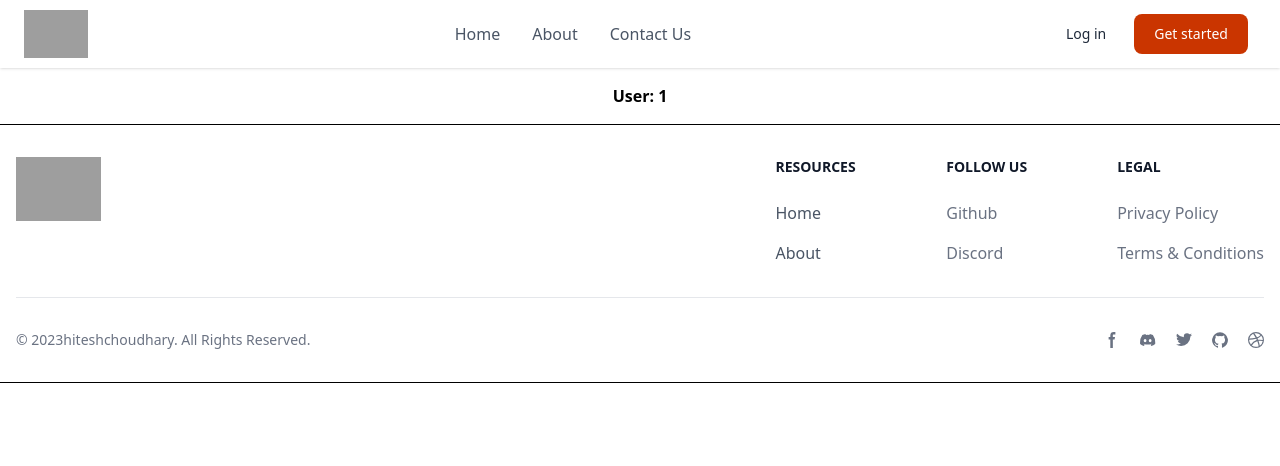
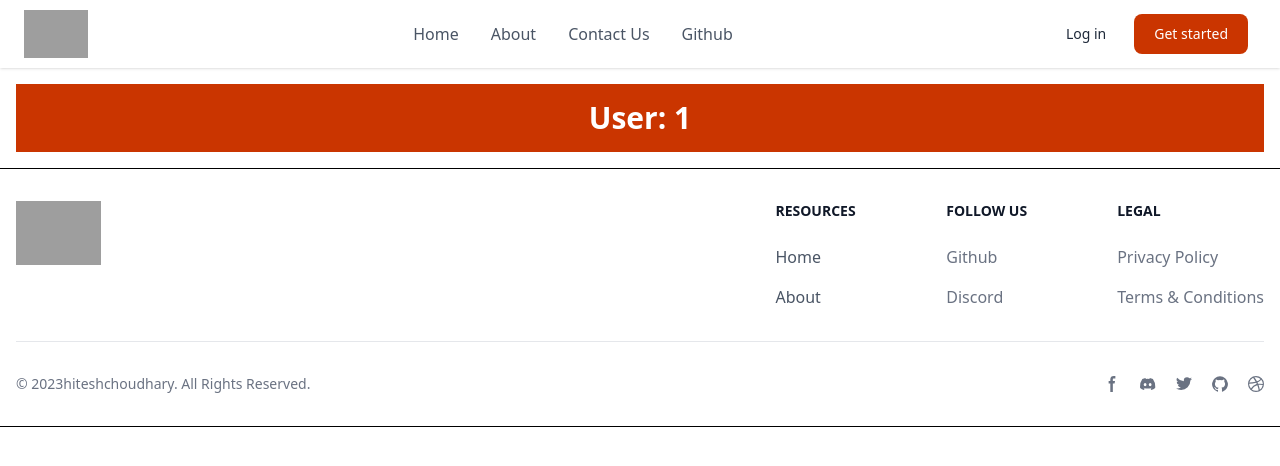
Before and after one commit to anshika-gupta21/React-LandingPage, a React (Vite) app: page /user/1 in a window 1280 px wide. Shown: the top 466 px of the page. Built offline with nearby package versions, Linux system fonts and the light colour scheme; grey boxes are pictures that could not be loaded.

Commit message:
Add Github component and routing to main.jsx; enhance User component styling

```diff
--- /dev/null
+++ b/src/components/Github/Github.jsx
@@ -0,0 +1,32 @@
+import React from "react";
+import { useState } from "react";
+import { useEffect } from "react";
+import { useLoaderData } from "react-router-dom";
+
+function Github() {
+    const data = useLoaderData();
+//   const [data, setData] = useState([]);
+//   useEffect(() => {
+//     fetch("https://api.github.com/users/anshika-gupta21")
+//       .then((res) => res.json())
+//       .then((data) => setData(data));
+//   });
+return (
+    <div className="text-center text-3xl text-white m-4 p-4 bg-gray-600">
+        <h5>Name: {data.name}</h5>
+        <h5>Github Repositories: {data.public_repos}</h5>
+        <div className="flex justify-center items-center m-4">
+            <img src={data.avatar_url} className="h-50 rounded-[50%]" alt="" />
+        </div>
+    </div>
+);
+}
+
+export default Github;
+
+export const githubInfoLoader = async () => {
+    const response = await fetch(
+      "https://api.github.com/users/anshika-gupta21"
+    );
+    return response.json();
+}
--- a/src/components/Header/Header.jsx
+++ b/src/components/Header/Header.jsx
@@ -68,6 +68,18 @@ function Header() {
                   Contact Us
                 </NavLink>
               </li>
+              <li>
+                <NavLink
+                  to="/github"
+                  className={({ isActive }) =>
+                    `block py-2 pr-4 pl-3 ${
+                      isActive ? "text-orange-700" : "text-gray-600"
+                    } duration-200 border-b border-gray-100 hover:bg-gray-50 lg:hover:bg-transparent lg:border-0 hover:text-orange-700 lg:p-0`
+                  }
+                >
+                  Github
+                </NavLink>
+              </li>
             </ul>
           </div>
         </div>
--- a/src/components/User/User.jsx
+++ b/src/components/User/User.jsx
@@ -3,7 +3,7 @@ import { useParams } from "react-router-dom";
 
 function User() {
   const {userId} = useParams();
-  return <div className="text-center my-4 font-bold">User: {userId}</div>;
+  return <div className="text-center m-4 font-bold bg-orange-700 p-4 text-white text-3xl">User: {userId}</div>;
 }
 
 export default User;
--- a/src/main.jsx
+++ b/src/main.jsx
@@ -12,6 +12,7 @@ import Home from "./components/Home/Home.jsx";
 import About from "./components/About/About.jsx";
 import Contact from "./components/Contact/Contact.jsx";
 import User from "./components/User/User.jsx";
+import Github, { githubInfoLoader } from "./components/Github/Github.jsx";
 
 // const router = createBrowserRouter([
 //   {
@@ -41,6 +42,7 @@ const router = createBrowserRouter(
       <Route path="/about" element={<About />} />
       <Route path="/contact" element={<Contact />} />
       <Route path="user/:userId" element={<User />} />
+      <Route loader={githubInfoLoader } path="github" element={<Github />} />
     </Route>
   )
 );
```
